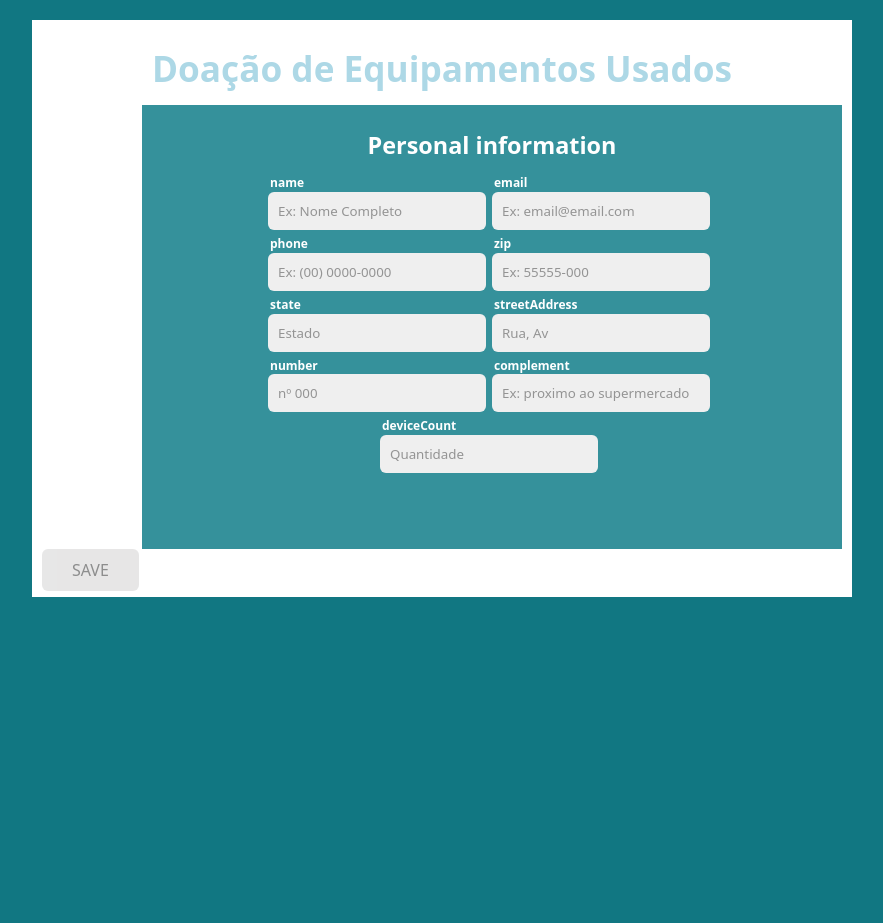
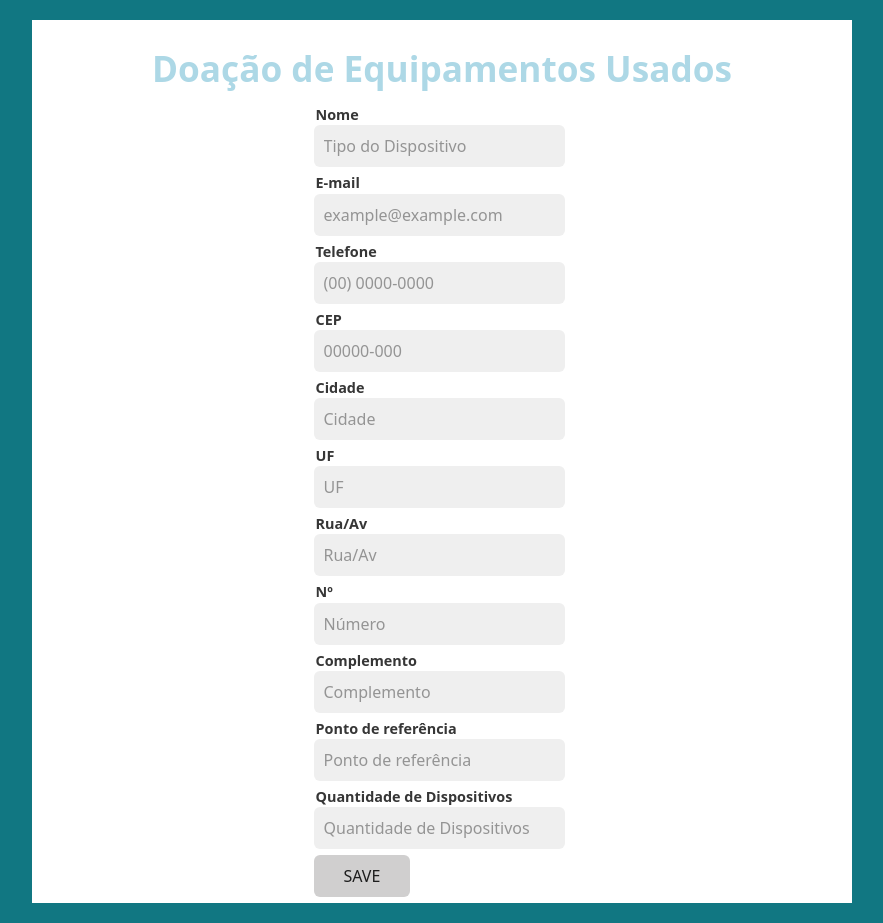
Before and after one commit to brenomorais-ti/doacao-computatores, a Next.js app: page / in a window 1280 px wide. Shown: the whole page, without its empty margins (198-1081 px from the left). Before the commit the page ends 800 px from the top, so only its background shows below. Built offline with nearby package versions, Linux system fonts and the light colour scheme.

Commit message:
error correction

```diff
--- a/src/components/DeviceFields/index.jsx
+++ /dev/null
@@ -1,21 +0,0 @@
-import * as C from './styled'
-import Input from '../DeviceInput';
-
-
-const DeviceFields = (props) => {
-  return (
-    <C.AreaFotm>
-      <div className='container'>
-        <div className='title'>
-          <h3>Deivice information</h3>
-        </div>
-
-        <div className='form'>
-          <Input name='Equipamento' errors={props.errors} register={props.register} label={props.props} required type="email" placeholder="exemple@exemple.com"/>
-          <Input name='Estado' errors={props.errors} register={props.register} label={props.props1} required type="tel" placeholder="(00) 0.0000-0000"/>
-        </div>
-      </div>
-    </C.AreaFotm>
-  )
-}
-  export default DeviceFields
--- a/src/components/DeviceFields/styled.js
+++ /dev/null
@@ -1,32 +0,0 @@
-import styled from "styled-components"
-
-export const AreaFotm = styled.div`
-
-    position: relative;
-    padding-left: 100px;
-
-    .container{
-        display: flex;
-        justify-content: center;
-        background-color: #35919B;
-        font-size: 10pt;
-        font-weight: bold;
-        color: white;
-    }
-
-    .title{
-        position: absolute;
-        font-size: 15pt;
-    }
-
-    h3{
-        color: white;
-    }
-
-    .form{
-        padding: 10%;
-        display: flex;
-        justify-content: center ;
-        flex-wrap: wrap;
-    }
-`;
--- a/src/components/DeviceInput/index.jsx
+++ /dev/null
@@ -1,17 +0,0 @@
-import styles from '../../styles/Home.module.css'
-
-const Input = ({name, label, required, type, placeholder, register, errors}) => {
-    return (
-      <div>
-        <legend>{name}</legend>
-        <input
-          {...register(label, { required })}
-          className={errors[label] && styles.inputInvalid}
-          type={type} placeholder={placeholder}
-          />
-        {errors[label] && <span>mandatory</span>}
-      </div>
-    )
-  }
-
-  export default Input
--- a/src/components/Input/index.jsx
+++ b/src/components/Input/index.jsx
@@ -1,16 +1,14 @@
-import styles from '../../styles/Home.module.css'
-
-const Input = ({label, required, type, placeholder, register, errors}) => {
+const Input = (props) => {
   return (
-    <div>
-      <legend>{label}</legend>
+    <>
+      <legend>{props.label}</legend>
       <input
-        {...register(label, { required })}
-        className={errors[label] && styles.inputInvalid}
-        type={type} placeholder={placeholder}
-        />
-      {errors[label] && <span>mandatory</span>}
-    </div>
+        type={props.type}
+        placeholder={props.placeholder}
+        name={props.name}
+        onChange={props.onChange}
+        required={props.required} />
+    </>
   )
 }
 
--- a/src/components/PersonFields/index.jsx
+++ /dev/null
@@ -1,29 +0,0 @@
-import * as C from './styled'
-import Input from '../Input';
-
-
-const PersonFields = ({register, errors}) =>{
-  return(
-    <C.AreaFotm>
-      <div className='container'>
-        <div className='title'>
-          <h3>Personal information</h3>
-        </div>
-
-        <div className='form'>
-          <Input id='input' errors={errors} register={register} label="name" required type="text" placeholder="Ex: Nome Completo"/>
-          <Input id='input' errors={errors} register={register} label="email" required type="email" placeholder="Ex: email@email.com"/>
-          <Input id='input' errors={errors} register={register} label="phone" required type="tel" placeholder="Ex: (00) 0000-0000"/>
-          <Input id='input' errors={errors} register={register} label="zip" required type="text" placeholder="Ex: 55555-000" onchange="myFunction()"/>
-          <Input id='input' errors={errors} register={register} label="state" required type="text" placeholder="Estado"/>
-          <Input id='input' errors={errors} register={register} label="streetAddress" required type="text" placeholder="Rua, Av"/>
-          <Input id='input' errors={errors} register={register} label="number" required type="text" placeholder="nº 000"/>
-          <Input id='input' errors={errors} register={register} label="complement" required type="text" placeholder="Ex: proximo ao supermercado"/>
-          <Input id='input' errors={errors} register={register} label="deviceCount" required type="text" placeholder="Quantidade" />
-        </div>
-      </div>
-    </C.AreaFotm>
-  )
-}
-
-  export default PersonFields;
--- a/src/components/PersonFields/styled.js
+++ /dev/null
@@ -1,32 +0,0 @@
-import styled from "styled-components"
-
-export const AreaFotm = styled.div`
-
-    position: relative;
-    padding-left: 100px;
-
-    .container{
-        display: flex;
-        justify-content: center;
-        background-color: #35919B;
-        font-size: 10pt;
-        font-weight: bold;
-        color: white;
-    }
-
-    .title{
-        position: absolute;
-        font-size: 15pt;
-    }
-
-    h3{
-        color: white;
-    }
-
-    .form{
-        padding: 10%;
-        display: flex;
-        justify-content: center ;
-        flex-wrap: wrap;
-    }
-`;
--- a/src/pages/index.js
+++ b/src/pages/index.js
@@ -2,37 +2,135 @@ import Head from 'next/head'
 import styles from '../styles/Home.module.css'
 import { useForm } from 'react-hook-form'
 import { useState } from 'react';
-import PersonFields from '../components/PersonFields';
-import DeviceFields from '../components/DeviceFields';
-<link rel="stylesheet" href="https://cdn.jsdelivr.net/npm/water.css@2/out/water.css"></link>
-
+import Input from '../components/Input';
 
 export default function Home() {
-
   const {
     register,
     getValues,
-    setValue,
     handleSubmit,
     formState: { errors, isValid }
   } = useForm({mode: 'all'});
 
-  const onSubmit = data => console.log(data);
+  const onSubmit = data =>{
+    data.device = device
+    console.log(data)
+    console.log(teste)
+    alert( 'teste')
+  };
 
-  function PutANumber(props) {
-    return (
-      <div>
-        <DeviceFields errors={errors} register={register} props={props.teste} props1={props.teste2}/>
-      </div>
-    )
+  const [device, setDevice] = useState([])
+
+  function rendlerList(value=0){
+    const newDevice = Array.from({length: value}, () => ({type:'', condition:''}))
+    setDevice(newDevice)
   }
 
-  var a = "equipamento"
-  var b = "phone"
-  var n = 1
+  function atualizaDevice(value, name, index){
+    const newDevice = [...device]
+    newDevice[index][name]=value
+    setDevice(newDevice)
+  }
 
-  function myFunction(){
-    console.log('teste')
+  var teste = {}
+
+  function setList(value, name){
+    var name = name
+    teste[name] = value
+  }
+
+  function Form() {
+    return (
+      <>
+        <Input
+          label={'Nome'}
+          name={'name'}
+          type={'text'}
+          placeholder={'Tipo do Dispositivo'}
+          onChange={({currentTarget:{value, name}}) => setList(value, name)}
+        />
+
+        <Input
+          label={'E-mail'}
+          name={'email'}
+          type={'text'}
+          placeholder={'example@example.com'}
+          onChange={({currentTarget:{value, name}}) => setList(value, name)}
+        />
+
+        <Input
+          label={'Telefone'}
+          name={'phone'}
+          type={'text'}
+          placeholder={'(00) 0000-0000'}
+          onChange={({currentTarget:{value, name}}) => setList(value, name)}
+        />
+
+        <Input
+          label={'CEP'}
+          name={'zip'}
+          type={'text'}
+          placeholder={'00000-000'}
+          onChange={({currentTarget:{value, name}}) => setList(value, name)}
+        />
+
+        <Input
+          label={'Cidade'}
+          name={'city'}
+          type={'text'}
+          placeholder={'Cidade'}
+          onChange={({currentTarget:{value, name}}) => setList(value, name)}
+        />
+
+        <Input
+          label={'UF'}
+          name={'state'}
+          type={'text'}
+          placeholder={'UF'}
+          onChange={({currentTarget:{value, name}}) => setList(value, name)}
+        />
+
+        <Input
+          label={'Rua/Av'}
+          name={'streetAddress'}
+          type={'text'}
+          placeholder={'Rua/Av'}
+          onChange={({currentTarget:{value, name}}) => setList(value, name)}
+        />
+
+        <Input
+          label={'Nº'}
+          name={'number'}
+          type={'text'}
+          placeholder={'Número'}
+          onChange={({currentTarget:{value, name}}) => setList(value, name)}
+        />
+
+        <Input
+          label={'Complemento'}
+          name={'comprement'}
+          type={'text'}
+          placeholder={'Complemento'}
+          onChange={({currentTarget:{value, name}}) => setList(value, name)}
+        />
+
+        <Input
+          label={'Ponto de referência'}
+          name={'neighborhood'}
+          type={'text'}
+          placeholder={'Ponto de referência'}
+          onChange={({currentTarget:{value, name}}) => setList(value, name)}
+        />
+
+        <Input
+          label={'Quantidade de Dispositivos'}
+          name={'device'}
+          type={'number'}
+          placeholder={'Quantidade de Dispositivos'}
+          onChange={
+            (e) => rendlerList(e.currentTarget.value)} />
+      </>
+    )
   }
 
   return (
@@ -45,25 +143,34 @@ export default function Home() {
       </Head>
 
       <main className={styles.main}>
-
         <h1 className={styles.h1}>Doação de Equipamentos Usados</h1>
 
-        <form className={styles.form} onSubmit={handleSubmit(onSubmit)}>
-          <PersonFields errors={errors} register={register} teste={myFunction()}/>
+        <form onSubmit={onSubmit}>
+          <Form />
+          {
+            device.map((_, index) => (
+            <>
+              <Input
+                label={'Equipamento'}
+                name={'type'}
+                type={'text'}
+                placeholder={'Tipo do Dispositivo'}
+                onChange={({currentTarget:{value, name}}) => {
+                  atualizaDevice(value, name, index)}} />
 
-          {Array.from({length: getValues('deviceCount')}).map((_, index) => (
-              <PutANumber teste={a + n} teste2={b + n} n={n++} key={index} />
-            ))}
-
-          <button
-            type="submit"
-            className={styles.submitButton}
-            disabled={!isValid}
-          >
+              <Input
+                label={'Estado'}
+                name={'condition'}
+                type={'text'}
+                placeholder={'Condição do Dispositivo'}
+                onChange={({currentTarget:{value, name}}) => {
+                  atualizaDevice(value, name, index)}} />
+            </>))
+          }
+          <button type="submit">
             SAVE
           </button>
         </form>
-
 
       </main>
     </div>
```
